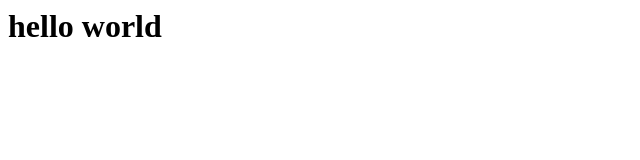
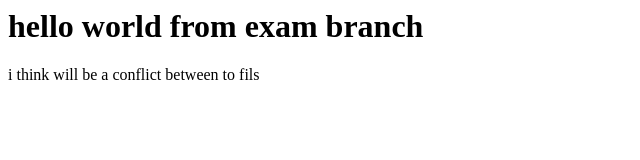
Before and after one commit to abdelkabir-re/Merge, a plain HTML site: page index.html in a window 1280 px wide. Shown: the whole page, without its empty margins (0-640 px from the left). Drawn offline with Linux system fonts and the light colour scheme.

Commit message:
change on file index adding new line and change first line

```diff
--- a/index.html
+++ b/index.html
@@ -1 +1,2 @@
-<h1>hello world</h1>
+<h1>hello world from exam branch</h1>
+<p>i think will be a conflict between to fils</p>
```
